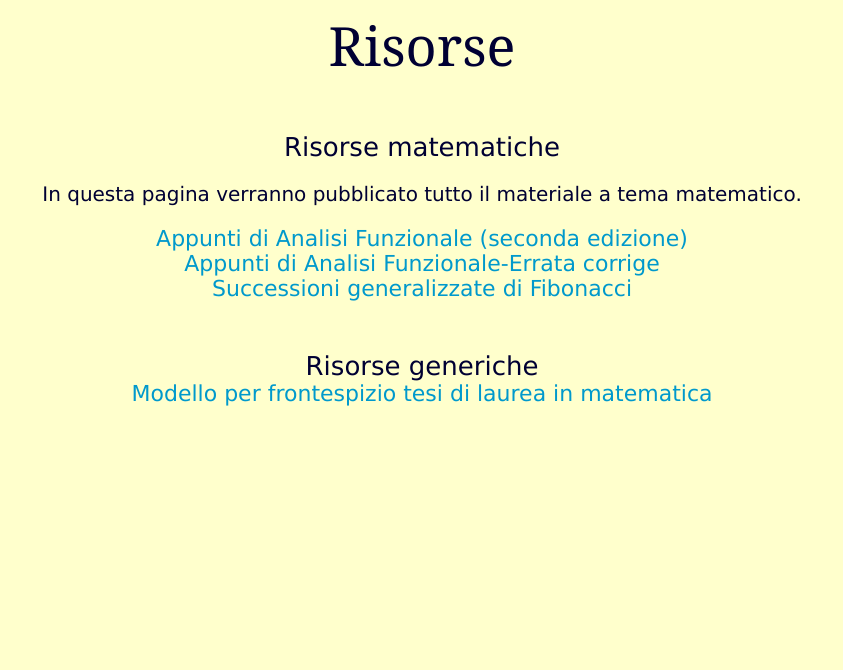
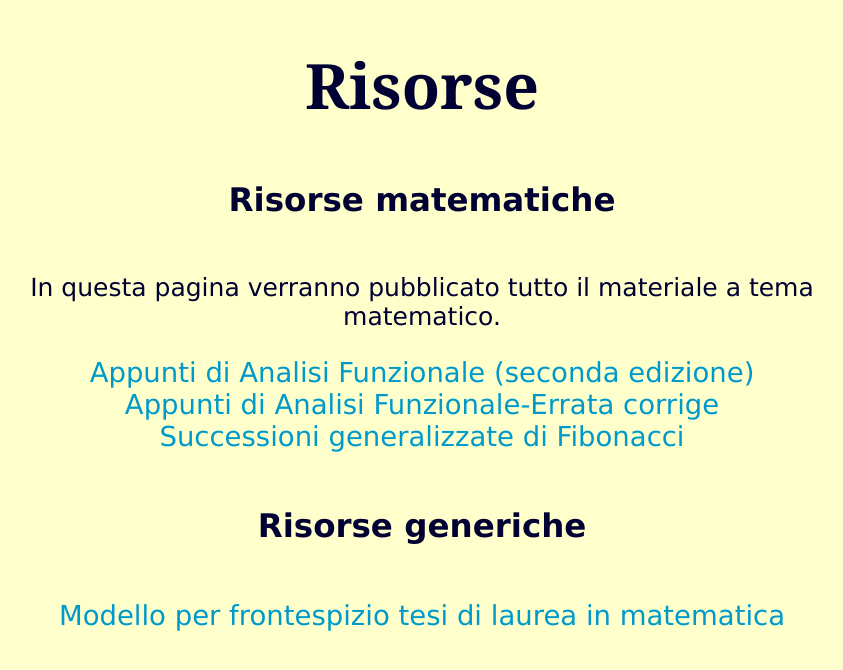
Before and after one commit to Loara/loara.github.io, a plain HTML site: page resource.htm in a window 1280 px wide. Shown: the whole page, without its empty margins (218-1061 px from the left). Drawn offline with Linux system fonts and the light colour scheme.

Commit message:
Telefonini

```diff
--- a/map.css
+++ b/map.css
@@ -4,8 +4,12 @@ html, body{
 	color: #000033;
 	background-color: #ffffcc;
 	font-family: Verdana, "DejaVu Sans", sans-serif;
-	font-size: 20px;
+	font-size: 125%;
 	text-align: center;
+	}
+
+.link{
+	margin: 0;
 	}
 
 @media only screen and (min-width:100px) and (max-width:748px){
@@ -14,10 +18,14 @@ html, body{
 	margin-right: 0;
 	font-size: 18px;
 	}
+
+.link{
+	margin: 15px 0;
+	}
 }
 
 a:link{
-	font-size: 110%;
+	font-size: 1.1em;
 	text-decoration: none;
 	color: #0099cc ;
 	}
@@ -32,16 +40,15 @@ a:hover{
 	text-decoration: none;
 	}
 
-#title{
-	font-size: 270%;
+h1{
+	font-size: 2.5em;
 	font-family: Georgia, "Bitstream Charter", sans-serif;
 	}
 
-#subtitle{
-	font-size: 150%;
+h3{
+	font-size: 1.6em;
 	font-family: Georgia, "Bitstream Charter", sans-serif;
 	}
-
-.section{
-	font-size: 130%;
+h5{
+	font-size: 1.3em;
 	}
--- a/resource.htm
+++ b/resource.htm
@@ -12,19 +12,19 @@
 <title>Risorse matematiche</title>
 </head>
 <body>
-<div id="title">Risorse</div>
+<h1>Risorse</h1>
 <div class="pad">
-<div class="section">Risorse matematiche</div>
+<h5>Risorse matematiche</h5>
 <p>In questa pagina verranno pubblicato tutto il materiale a tema matematico.</p>
 
-<a href="Carbone.pdf">Appunti di Analisi Funzionale (seconda edizione)</a><br />
-<a href="errata2.pdf">Appunti di Analisi Funzionale-Errata corrige</a><br />
-<a href="Fibonacci.pdf">Successioni generalizzate di Fibonacci</a>
+<div class="link"><a href="Carbone.pdf">Appunti di Analisi Funzionale (seconda edizione)</a></div>
+<div class="link"><a href="errata2.pdf">Appunti di Analisi Funzionale-Errata corrige</a></div>
+<div class="link"><a href="Fibonacci.pdf">Successioni generalizzate di Fibonacci</a></div>
 </div>
 
 <div class="pad">
-<div class="section">Risorse generiche</div>
-<a href="frontespizio.zip">Modello per frontespizio tesi di laurea in matematica</a>
+<h5>Risorse generiche</h5>
+<div class="link"><a href="frontespizio.zip">Modello per frontespizio tesi di laurea in matematica</a></div>
 </div>
 </body>
 </html>
```
Also changed, not shown: curriculum.htm (+1 -1 lines), index.htm (+4 -4 lines).
